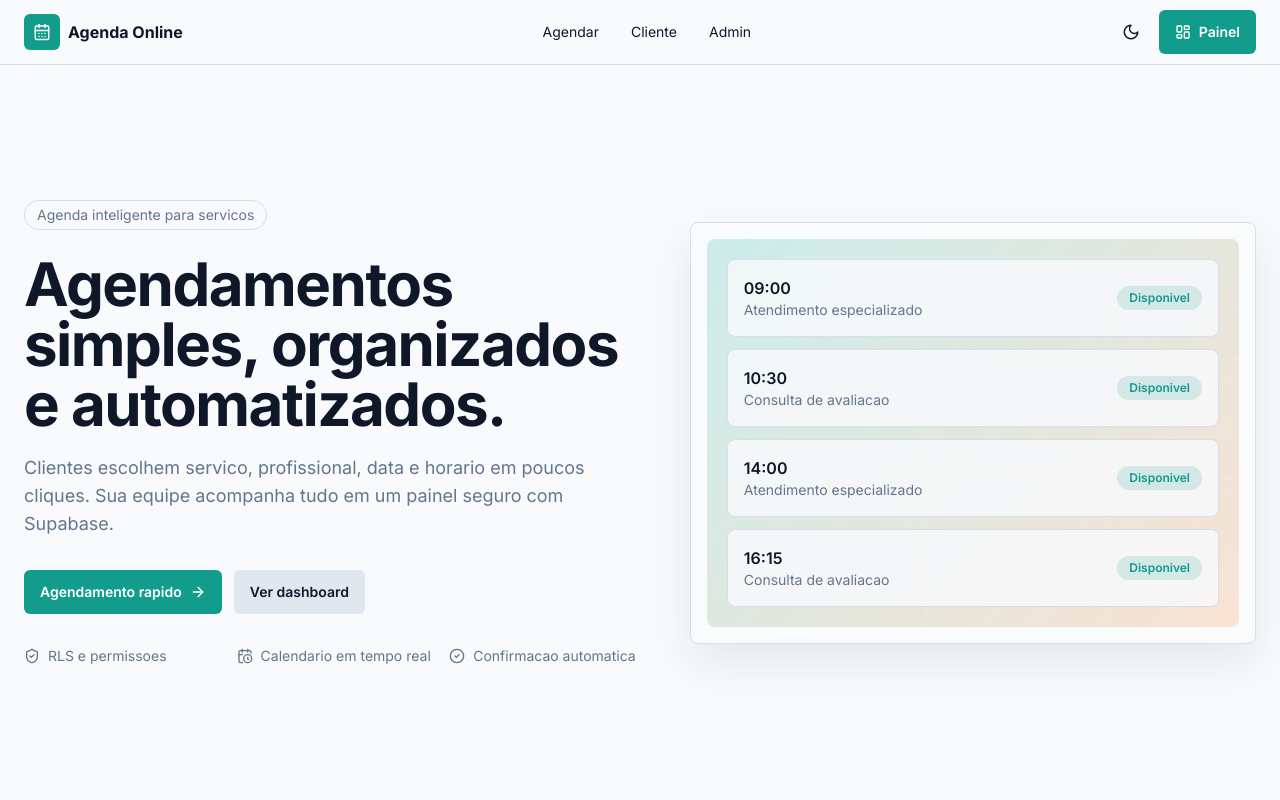
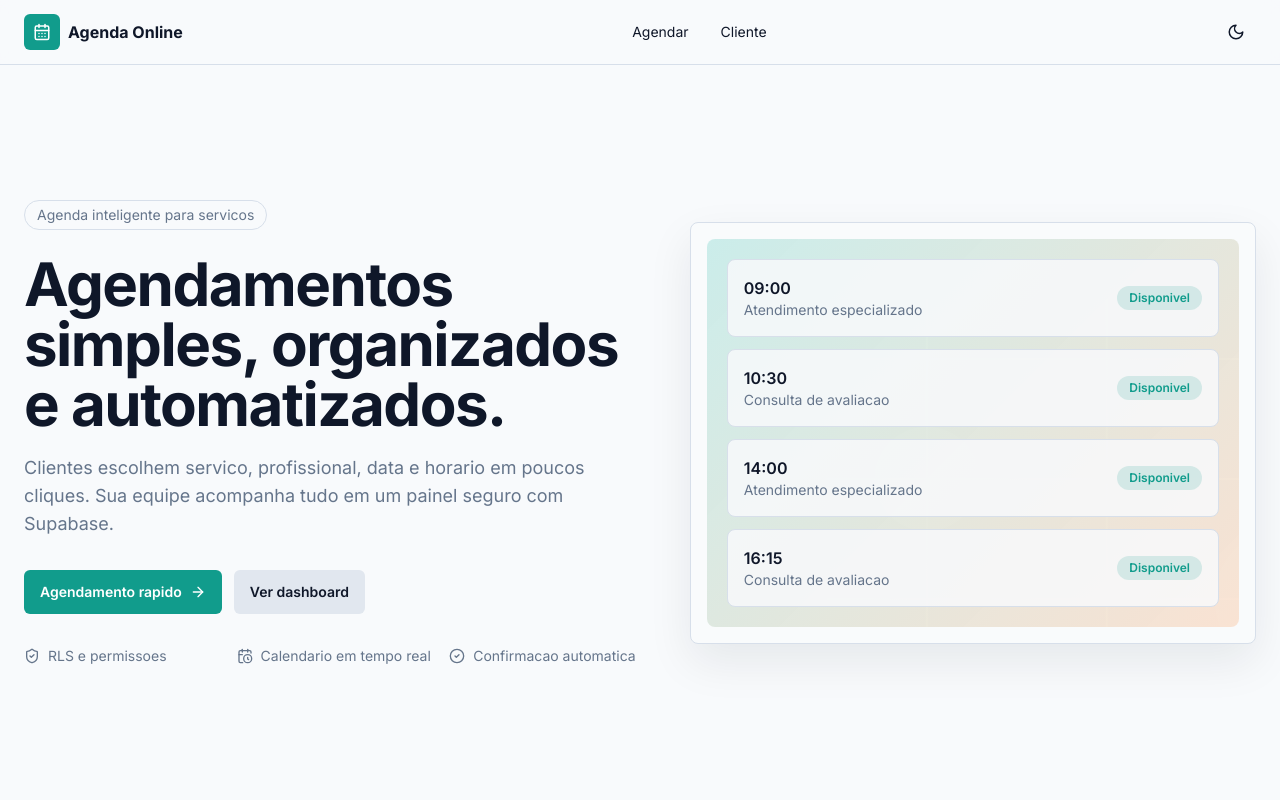
Before and after one commit to renattobnb/appagendamento, a Next.js app: page / in a window 1280 px wide. Shown: the top 800 px of the page. Built offline with nearby package versions, Linux system fonts and the light colour scheme; no server answers; the database is empty.

Commit message:
Ajuste de exibicao do acesso Admin
- Oculta link e botao Admin para visitantes do login simplificado
- Exibe Admin apenas para usuario autenticado no Supabase com perfil administrador
- Mantem a protecao da rota admin pelo middleware

```diff
--- a/components/navbar.tsx
+++ b/components/navbar.tsx
@@ -3,10 +3,52 @@
 import Link from "next/link";
 import { CalendarDays, LayoutDashboard, Moon, Sun } from "lucide-react";
 import { useTheme } from "next-themes";
+import { useEffect, useState } from "react";
 import { Button } from "@/components/ui/button";
+import { createClient } from "@/lib/supabase/client";
 
 export function Navbar() {
   const { theme, setTheme } = useTheme();
+  const [isAdmin, setIsAdmin] = useState(false);
+
+  useEffect(() => {
+    let mounted = true;
+    const supabase = createClient();
+
+    async function loadRole() {
+      const {
+        data: { user }
+      } = await supabase.auth.getUser();
+
+      if (!user) {
+        if (mounted) setIsAdmin(false);
+        return;
+      }
+
+      const { data: profile } = await supabase
+        .from("users")
+        .select("tipo_usuario")
+        .eq("id", user.id)
+        .maybeSingle();
+
+      if (mounted) {
+        setIsAdmin(profile?.tipo_usuario === "administrador");
+      }
+    }
+
+    loadRole();
+
+    const {
+      data: { subscription }
+    } = supabase.auth.onAuthStateChange(() => {
+      loadRole();
+    });
+
+    return () => {
+      mounted = false;
+      subscription.unsubscribe();
+    };
+  }, []);
 
   return (
     <header className="sticky top-0 z-30 border-b bg-background/85 backdrop-blur">
@@ -24,9 +66,11 @@ export function Navbar() {
           <Link className="rounded-md px-3 py-2 text-sm hover:bg-muted" href="/cliente">
             Cliente
           </Link>
+          {isAdmin && (
             <Link className="rounded-md px-3 py-2 text-sm hover:bg-muted" href="/admin">
               Admin
             </Link>
+          )}
         </nav>
         <div className="flex items-center gap-2">
           <Button
@@ -38,12 +82,14 @@ export function Navbar() {
             <Sun className="hidden dark:block" size={18} />
             <Moon className="dark:hidden" size={18} />
           </Button>
+          {isAdmin && (
             <Link className="hidden sm:block" href="/admin">
               <Button>
                 <LayoutDashboard size={16} />
-              Painel
+                Admin
               </Button>
             </Link>
+          )}
         </div>
       </div>
     </header>
```
Lines whose indentation alone changed are shown as unchanged.
